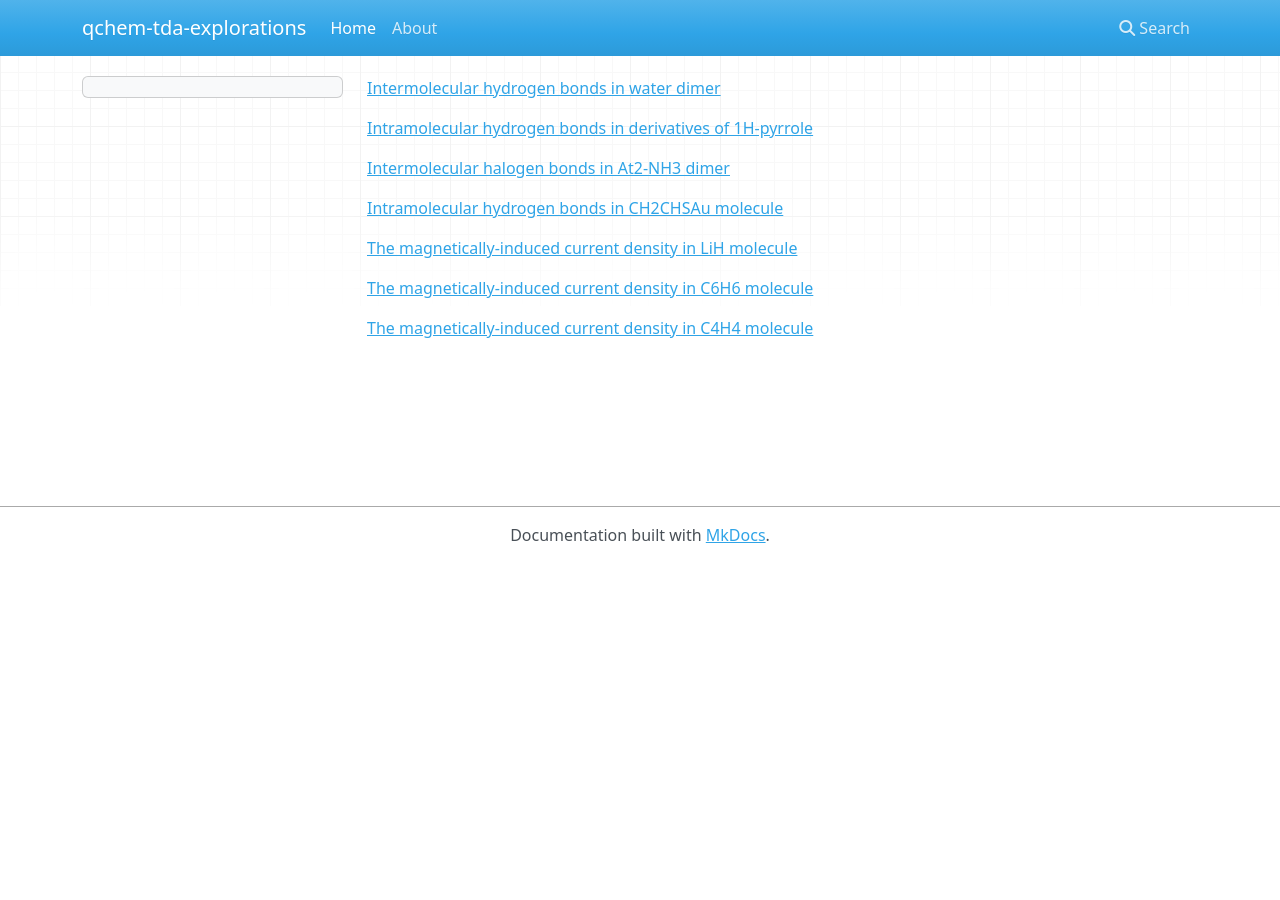
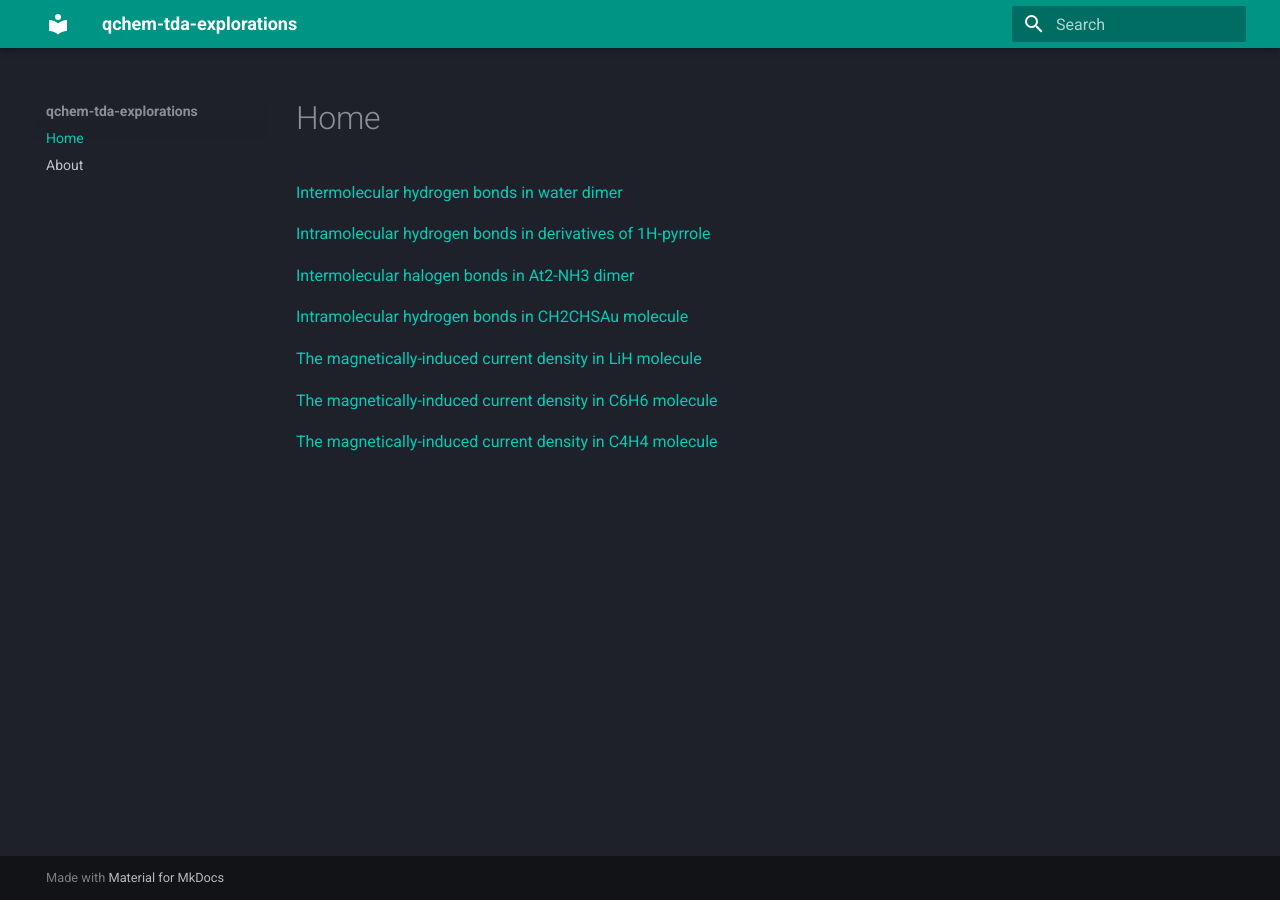
Before and after one commit to tda-qchem/tda-qchem-explorations, an MkDocs documentation site: the page built from docs/index.md, in a window 1280 px wide. Built offline with MkDocs 1.6.1 and Material for MkDocs 9.7.7, drawn with Linux system fonts in a browser that asks for light colours; nearby versions of some CDN libraries.

Commit message:
keep testing: trying to make GA use the theme (https://github.com/mkdocs/mkdocs/issues/2255)

```diff
--- a/mkdocs.yml
+++ b/mkdocs.yml
@@ -10,14 +10,14 @@ nav:
     - Home: index.md
     - About: README.md
 
-#theme:
-#  name: material
-#  palette: #
-#    - scheme: slate #
-#      primary: teal
-#      accent: teal
-#      display.background_color: grey
-#      background-color: grey
+theme:
+  name: material
+  palette: #
+    - scheme: slate #
+      primary: teal
+      accent: teal
+      display.background_color: grey
+      background-color: grey
 
 
 markdown_extensions:
```
